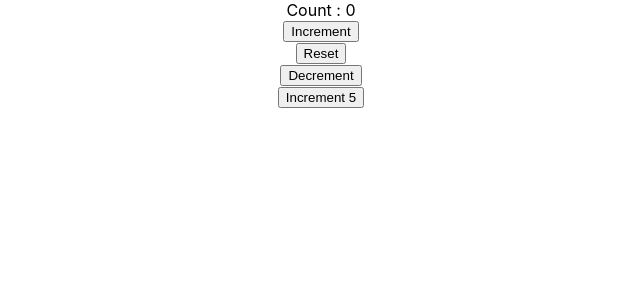
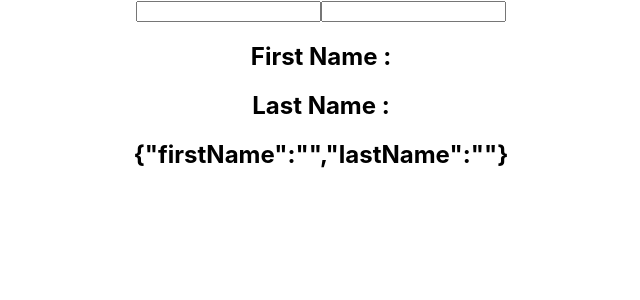
Before and after one commit to ArjunKhunti/React-Hooks, a React (Create React App) app: page / in a window 1280 px wide. Shown: the top 300 px of the page, without its empty margins (319-959 px from the left). Built offline with nearby package versions, Linux system fonts and the light colour scheme.

Commit message:
useState with object

```diff
--- a/src/App.js
+++ b/src/App.js
@@ -2,11 +2,13 @@
 import './App.css';
 import HooksCounter from './components/use-state/HooksCounter'
 import HooksCounterTwo from './components/hooks-previous-state/HooksCounterTwo'
+import HooksCounterThree from './components/hooks-object/HooksCounterThree';
 function App() {
   return (
     <div className="App">
       {/* <HooksCounter></HooksCounter> */}
-      <HooksCounterTwo></HooksCounterTwo>
+      {/* <HooksCounterTwo></HooksCounterTwo> */}
+      <HooksCounterThree/>
     </div>
   );
 }
--- /dev/null
+++ b/src/components/hooks-object/HooksCounterThree.js
@@ -0,0 +1,25 @@
+// Object as a state variable
+
+import React, { useState } from 'react'
+
+function HooksCounterThree() {
+    const [name, setName] = useState({ firstName: '', lastName: '' })
+
+    return (
+        <div>
+            <form>
+                <input type="text" value={name.firstName} onChange={e => setName({ ...name, firstName: e.target.value })} />
+                {/* Spread operator
+                    ... name
+                    It will first update name and then override another property
+                */}
+                <input type="text" value={name.lastName} onChange={e => setName({ ...name, lastName: e.target.value })} />
+                <h2>First Name : {name.firstName}</h2>
+                <h2>Last Name : {name.lastName}</h2>
+                <h2>{JSON.stringify(name)}</h2> {/* It append the textbox value in a json file  */}
+            </form>
+        </div>
+    )
+}
+
+export default HooksCounterThree
```
Also changed, not shown: 1 other file (tests, documents, lock files or other folders).
